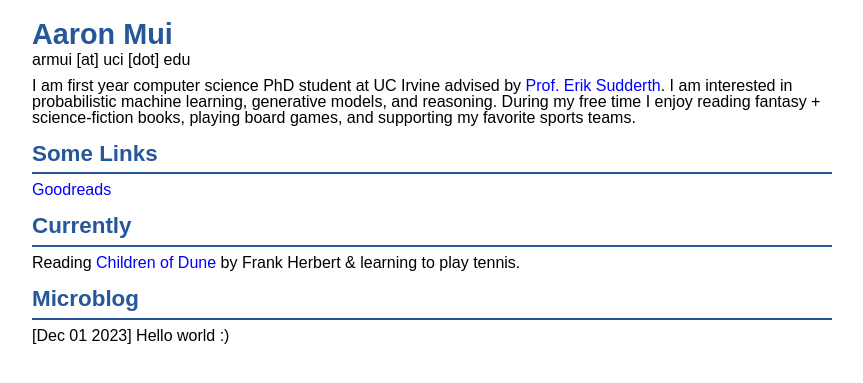
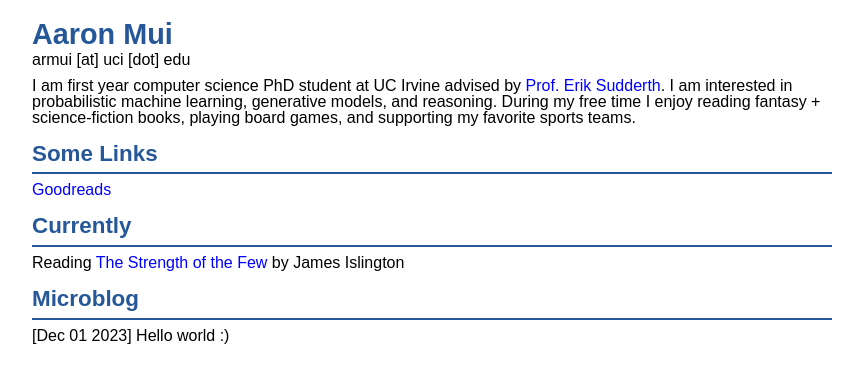
Before and after one commit to aamui/aamui.github.io, a Jekyll site: the page built from index.html, in a window 1280 px wide. Shown: the top 383 px of the page, without its empty margins (208-1071 px from the left). Built offline with Jekyll 4.4.1, drawn with Linux system fonts in a browser that asks for light colours.

Commit message:
new book

```diff
--- a/index.html
+++ b/index.html
@@ -10,10 +10,10 @@ layout: default
         <p>I am first year computer science PhD student at UC Irvine advised by <a href="https://ics.uci.edu/~sudderth/">Prof. Erik Sudderth</a>. I am interested in probabilistic machine learning, generative models, and reasoning. During my free time I enjoy reading fantasy + science-fiction books, playing board games, and supporting my favorite sports teams.</p>
 
         <h2>Some Links</h2>
-        <p><a href="https://www.goodreads.com/user/show/158097135-aaron-mui">Goodreads</a></p>
+        <p><a href="https://www.goodreads.com/user/show/195349416-aaron-mui">Goodreads</a></p>
 
         <h2>Currently</h2>
-        <p>Reading <a href="https://www.goodreads.com/book/show/44492286-children-of-dune">Children of Dune</a> by Frank Herbert & learning to play tennis.</p>
+        <p>Reading <a href="https://www.goodreads.com/book/show/169485073-the-strength-of-the-few">The Strength of the Few </a> by James Islington</p>
 
         <h2>Micro<a href = "blog" style = "color: #255799; text-decoration: none;" onmouseover="this.style.color='red'" onmouseout="this.style.color='#255799'">blog</a></h2>
         <p>[Dec 01 2023] Hello world :)</p>
```
Also changed, not shown: _posts/2025-05-15-expectation-maximization.md (added, +17 -0 lines), 2 other files.
